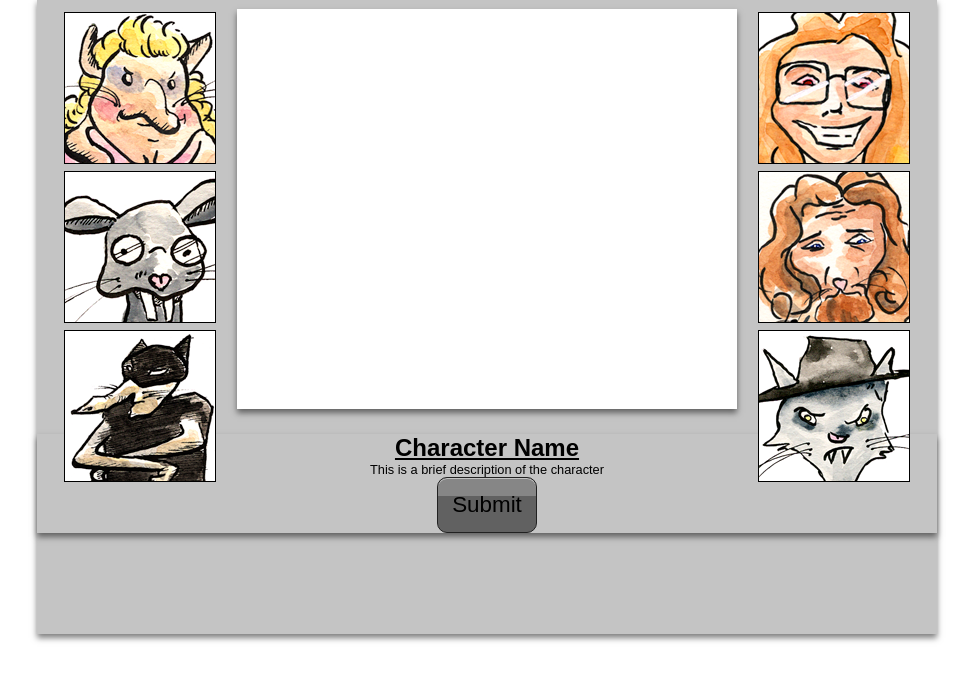
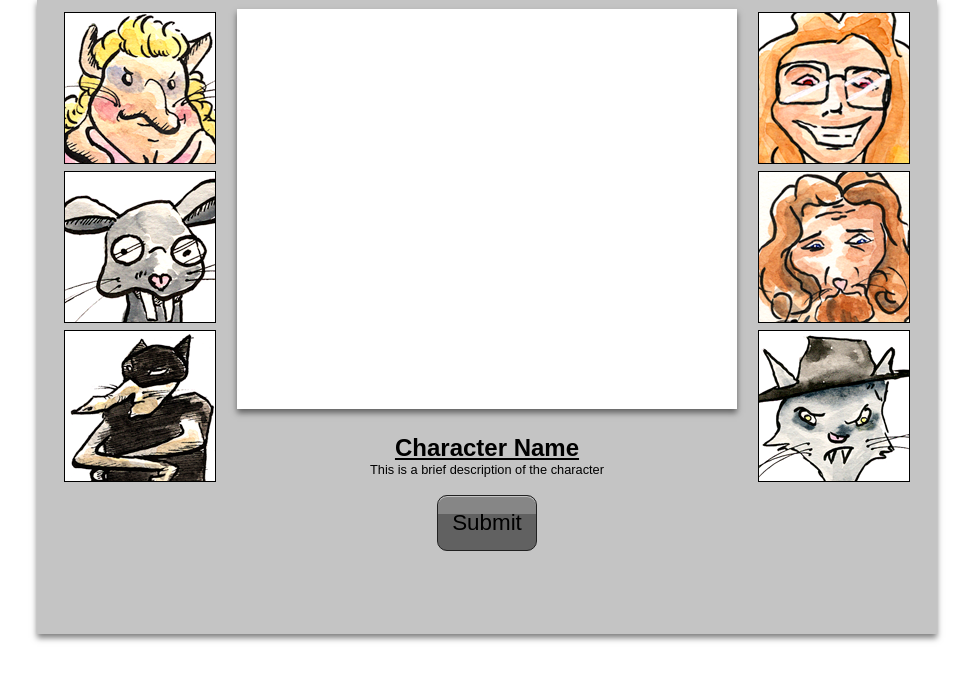
Before and after one commit to the-hobbes/softwareEngineeringFinalProject, a Python web app: template rat-cat/templates/choosePlayer.html in a window 1280 px wide. Shown: the part 21-702 px from the top of the page, without its empty margins (153-1126 px from the left). Run offline with Jinja, Linux system fonts and the light colour scheme; the template is opened without the code that fills it, so the values that code supplies are empty; some libraries are stand-ins or nearby versions; some web fonts are replaced.

Commit message:
changes made to choosePlayer to remove the shadow from the div

```diff
--- a/rat-cat/templates/choosePlayer.html
+++ b/rat-cat/templates/choosePlayer.html
@@ -64,13 +64,15 @@
 					<input type="radio" name="characterGroup" id="character6" value="character6" onclick="changeMainImage('tommyCat.jpg')"/>
 			        <label for="character6"><img src="images/characters/thumbs/tommyCatThumb.png"/></label>
 				</div><!--end characterStripRight-->
- 				<div id="imageBox" class="shadow"></div><!-- end imageBox-->
- 				<div id="characterInfo" class="shadow">
+
+ 				 <div id="imageBox" class="shadow"></div><!-- end imageBox -->
+
+ 				<div id="characterInfo">
  					<h2 id="characterName">Character Name</h2>
  					<p id="characterDescription">This is a brief description of the character</p>
+	 				</br>
  					<input id="characterButton" class="submitButton" type="submit">
- 				</div>
-
+ 				</div><!-- end characterInfo-->
 
 			</form><!-- end characterForm-->
 		</div><!-- end container-->
```
